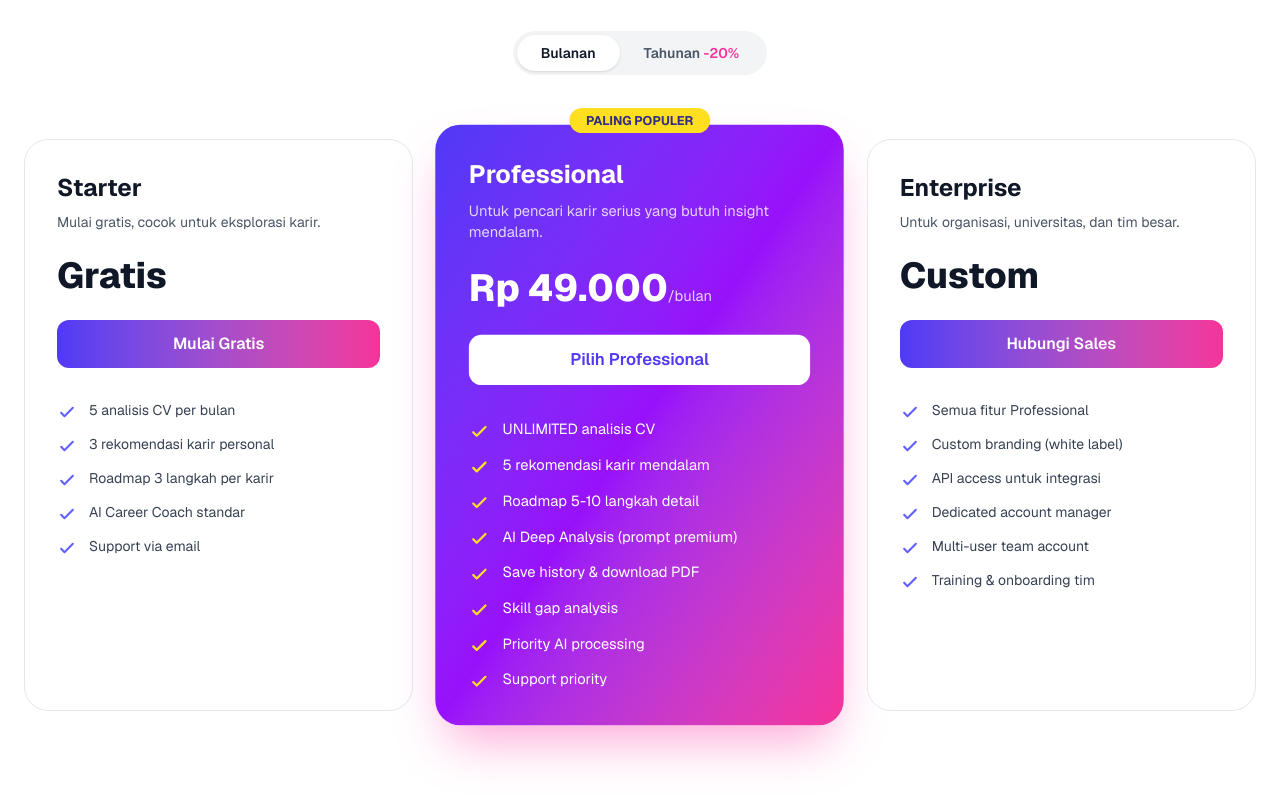
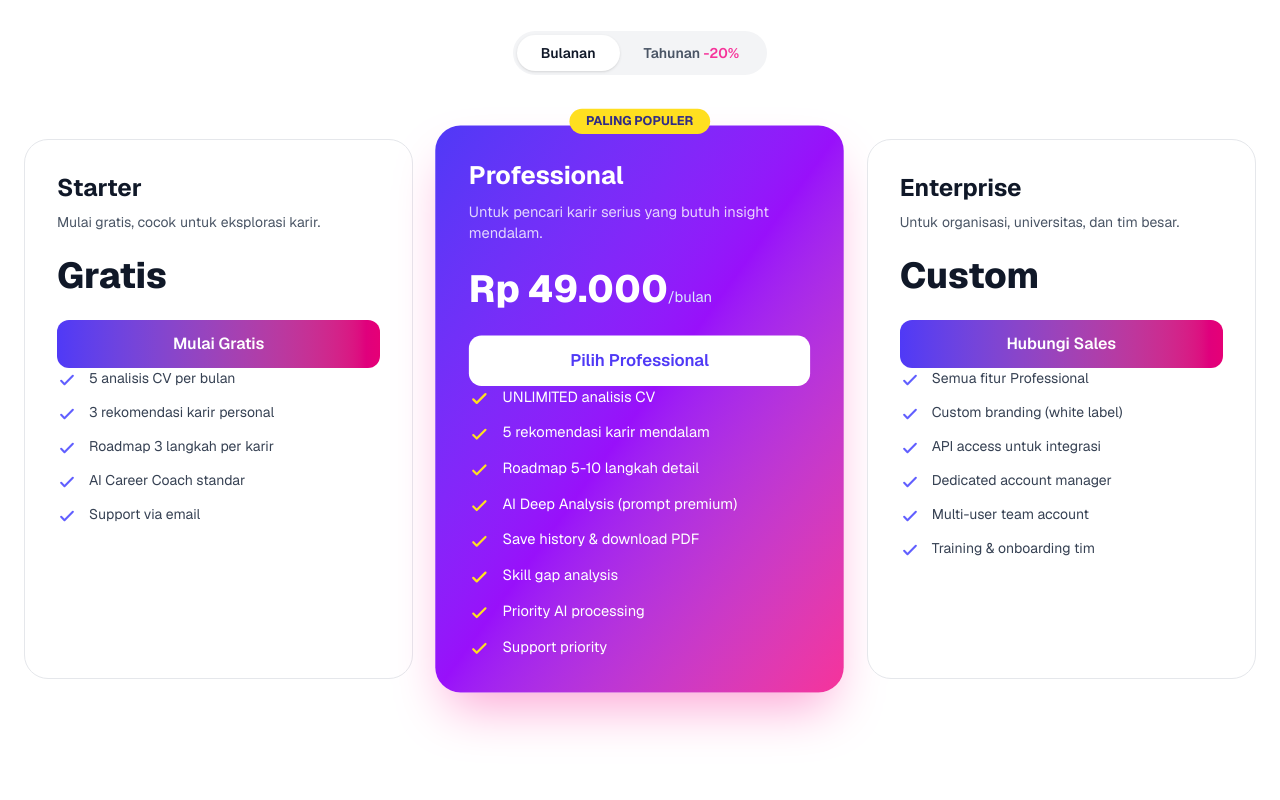
Before and after one commit to zulhamsyah-jobmatach/jobmatch-ai, a Next.js app: page / in a window 1280 px wide. Shown: the part 2560-3360 px from the top of the page. Built offline with nearby package versions, Linux system fonts and the light colour scheme.

Commit message:
selesai permasalahan

```diff
--- a/app/page.tsx
+++ b/app/page.tsx
@@ -128,6 +128,7 @@ export default function JobMatchLanding() {
     {
          name: 'Starter',
     price: 'Gratis',
+    priceYearly: 'Upgrade ke Pro setelah 5 CV',
       period: '',
       desc: 'Mulai gratis, cocok untuk eksplorasi karir.',
       features: [
@@ -143,6 +144,7 @@ export default function JobMatchLanding() {
     {
       name: 'Professional',
     price: 'Rp 49.000',
+    priceYearly: 'Rp 39.000',
       period: '/bulan',
       desc: 'Untuk pencari karir serius yang butuh insight mendalam.',
       features: [
@@ -161,6 +163,7 @@ export default function JobMatchLanding() {
     {
       name: 'Enterprise',
     price: 'Custom',
+    priceYearly: 'Custom',
       period: '',
       desc: 'Untuk organisasi, universitas, dan tim besar.',
       features: [
@@ -413,24 +416,45 @@ export default function JobMatchLanding() {
                 </p>
 
                 <div className="mb-6">
-                  <span className={`text-4xl font-extrabold ${plan.highlight ? 'text-white' : 'text-gray-900'}`}>
-                    {plan.price}
+              <span className={`font-extrabold ${
+                billingCycle === 'yearly' && plan.priceYearly && plan.priceYearly.length > 10
+                  ? 'text-xl md:text-2xl'
+                  : 'text-4xl'
+              } ${plan.highlight ? 'text-white' : 'text-gray-900'}`}>
+                {billingCycle === 'yearly' ? plan.priceYearly : plan.price}
               </span>
-                  <span className={`text-sm ${plan.highlight ? 'text-white/80' : 'text-gray-500'}`}>
+              {plan.name === 'Professional' && (
+                <span className={`text-sm ${plan.highlight ? 'text-blue-100' : 'text-gray-600'}`}>
                   {plan.period}
                 </span>
+              )}
             </div>
 
+                {plan.name === 'Enterprise' ? (
+                <a
+                  href="https://wa.me/6282145023630?text=Halo%20Kak%20Zulhamsyah%2C%20saya%20tertarik%20dengan%20paket%20Enterprise%20JobMatch%20AI"
+                  target="_blank"
+                  rel="noopener noreferrer"
+                  className={`w-full py-3 rounded-xl font-semibold text-center block ${
+                    plan.highlight
+                      ? 'bg-white text-indigo-600 hover:bg-gray-100'
+                      : 'bg-gradient-to-r from-indigo-600 to-pink-600 text-white hover:opacity-90'
+                  }`}
+                >
+                  {plan.cta}
+                </a>
+              ) : (
                 <button
                   onClick={openModal}
-                  className={`w-full py-3 rounded-xl font-semibold mb-8 transition ${
+                  className={`w-full py-3 rounded-xl font-semibold ${
                     plan.highlight
                       ? 'bg-white text-indigo-600 hover:bg-gray-100'
-                      : 'bg-gradient-to-r from-indigo-600 to-pink-500 text-white hover:shadow-lg'
+                      : 'bg-gradient-to-r from-indigo-600 to-pink-600 text-white hover:opacity-90'
                   }`}
                 >
                   {plan.cta}
                 </button>
+              )}
 
                 <ul className="space-y-3">
                   {plan.features.map((feat, j) => (
```
Lines whose indentation alone changed are shown as unchanged.
